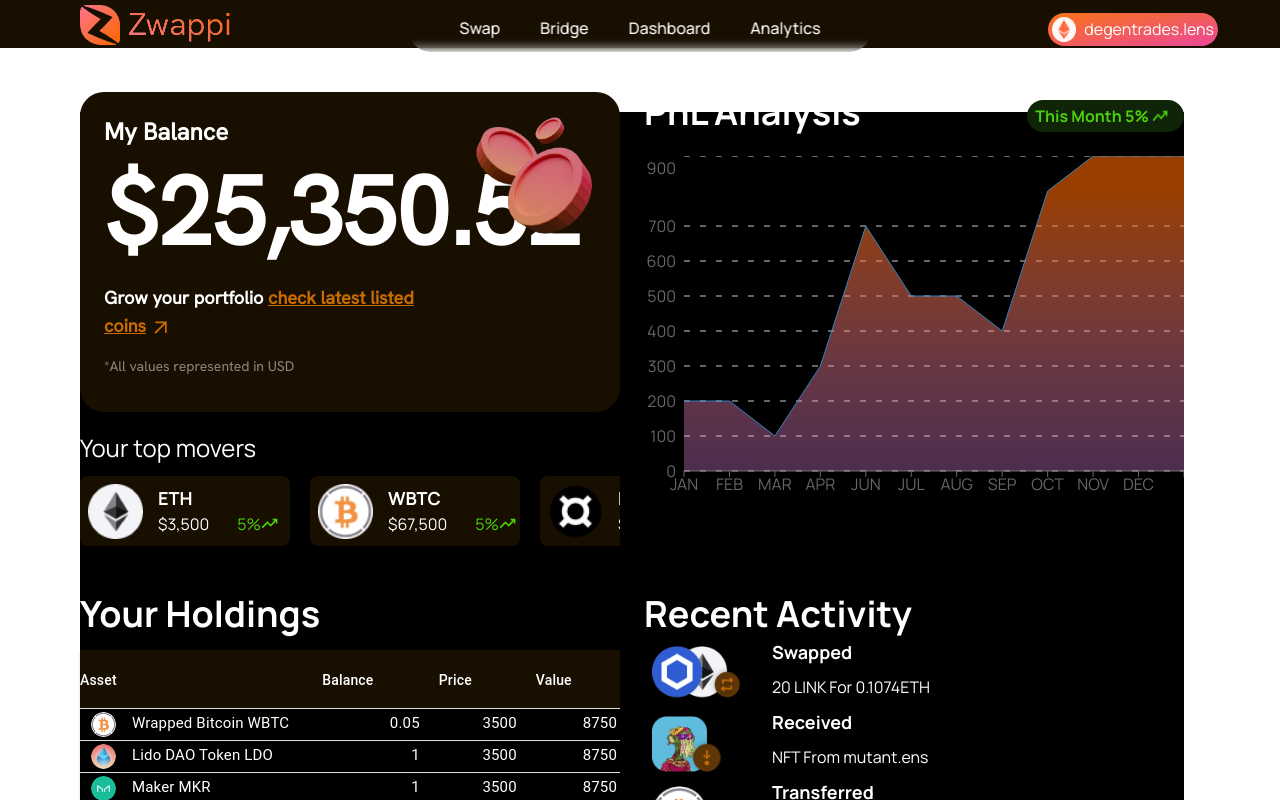
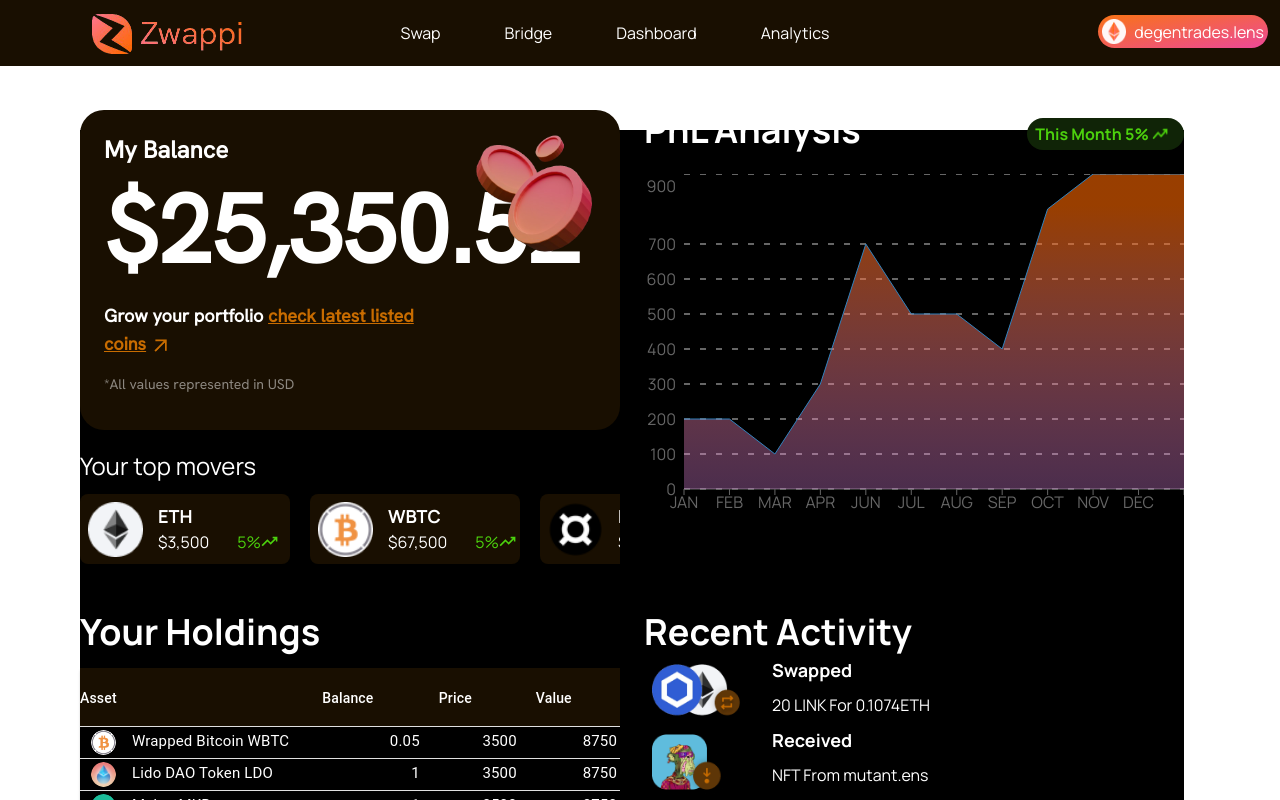
Before and after one commit to Hi-828/test-project-onchain, a Next.js app: page / in a window 1280 px wide. Shown: the top 800 px of the page. Built offline with nearby package versions, Linux system fonts and the light colour scheme.

Commit message:
header update

```diff
--- a/src/components/Header/Logo.js
+++ b/src/components/Header/Logo.js
@@ -8,7 +8,7 @@
         <a>
           <div
             style={{width: "152px", height: "42px" }}
-            className="w-12 md:w-16 overflow-hidden border-solid border-dark dark:border-gray mr-2 xs:mr-4"
+            className="w-12 md:w-16 overflow-hidden border-solid border-dark dark:border-gray mr-2 md:ml-20"
           >
             <Image
               src={profileImg}
--- a/src/components/Header/index.js
+++ b/src/components/Header/index.js
@@ -11,37 +11,69 @@
   const toggle = () => {
     setClick(!click);
   };
+
+  const [showNav, setShowNav] = useState(false);
+  const [activeTab, setActiveTab] = useState(""); // Track active tab
+  // Function to handle tab click
+  const handleTabClick = (tabName) => {
+    setActiveTab(tabName); // Set active tab
+    setShowNav(false); // Hide the navigation menu after clicking a tab
+  };
   return (
-    <header className="w-full p-0 px-5 sm:px-10 md:pl-20 md:pr-52 flex items-center justify-between bg-customdark h-14 xs:h-12">
-      <Logo/>
-
-      <nav
-        className=" w-max py-3 px-8 rounded-full font-medium capitalize  items-center hidden sm:flex
-        fixed top-6 right-1/2 translate-x-1/2  backdrop-blur-sm z-50 mt-[-20px] text-white"
+    <header className="flex items-center justify-center p-3 flex-wrap text-white bg-custom-color bg-customdark">
+      <Logo />
+      <button
+        onClick={() => setShowNav(!showNav)}
+        type="button"
+        className="inline-flex p-3 text-white hover:text-gray-300 focus:text-white focus:outline-none lg:hidden ml-auto"
       >
-        <Link href="Swap" className="mx-5">
+        <svg width="6" height="20" viewBox="0 0 4 16" fill="none" xmlns="http://www.w3.org/2000/svg">
+          <path d="M2 16C1.45 16 0.979167 15.8042 0.5875 15.4125C0.195833 15.0208 0 14.55 0 14C0 13.45 0.195833 12.9792 0.5875 12.5875C0.979167 12.1958 1.45 12 2 12C2.55 12 3.02083 12.1958 3.4125 12.5875C3.80417 12.9792 4 13.45 4 14C4 14.55 3.80417 15.0208 3.4125 15.4125C3.02083 15.8042 2.55 16 2 16ZM2 10C1.45 10 0.979167 9.80417 0.5875 9.4125C0.195833 9.02083 0 8.55 0 8C0 7.45 0.195833 6.97917 0.5875 6.5875C0.979167 6.19583 1.45 6 2 6C2.55 6 3.02083 6.19583 3.4125 6.5875C3.80417 6.97917 4 7.45 4 8C4 8.55 3.80417 9.02083 3.4125 9.4125C3.02083 9.80417 2.55 10 2 10ZM2 4C1.45 4 0.979167 3.80417 0.5875 3.4125C0.195833 3.02083 0 2.55 0 2C0 1.45 0.195833 0.979167 0.5875 0.5875C0.979167 0.195833 1.45 0 2 0C2.55 0 3.02083 0.195833 3.4125 0.5875C3.80417 0.979167 4 1.45 4 2C4 2.55 3.80417 3.02083 3.4125 3.4125C3.02083 3.80417 2.55 4 2 4Z" fill="#FFF7F7" />
+        </svg>
+      </button>
+      <div className="w-full flex-grow lg:inline-flex lg:flex-grow lg:w-auto justify-center">
+        <div className="mr-[100px]">
+          <div
+            className={
+              "lg:inline-flex lg:flex-row flex flex-col " +
+              (showNav ? "" : "hidden")
+            }
+          >
+            <a className={
+              "lg:inline-flex lg:w-auto px-3 py-2 rounded mx-5" +
+              (activeTab === "Swap" ? " border-b-4 border-[#C86C00]" : "") // Add border-bottom if the tab is active
+            }
+              onClick={() => handleTabClick("Swap")}>
               Swap
-        </Link>
-        <Link href="/bridge" className="mx-5">
+            </a>
+            <a className={
+              "lg:inline-flex lg:w-auto px-3 py-2 rounded mx-5" +
+              (activeTab === "Bridge" ? " border-b-4 border-[#C86C00]" : "") // Add border-bottom if the tab is active
+            }
+              onClick={() => handleTabClick("Bridge")}>
               Bridge
-        </Link>
-        <Link href="/" className="mx-5">
+            </a>
+            <Link href="/" className={
+              "lg:inline-flex lg:w-auto px-3 py-2 rounded mx-5" +
+              (activeTab === "Dashboard" ? " border-b-4 border-[#C86C00]" : "") // Add border-bottom if the tab is active
+            }
+              onClick={() => handleTabClick("Dashboard")}>
               Dashboard
             </Link>
-        <Link href="/analytics" className="mx-5">
+            <a className={
+              "lg:inline-flex lg:w-auto px-3 py-2 rounded mx-5" +
+              (activeTab === "Analytics" ? " border-b-4 border-[#C86C00]" : "") // Add border-bottom if the tab is active
+            }
+              onClick={() => handleTabClick("Analytics")}>
               Analytics
-        </Link>
-      </nav>
+            </a>
+          </div>
+        </div>
+      </div>
       <div className="sm:flex items-center ml-5" style={{ marginTop: "-3px" }}>
-        <a
-          rel="noopener noreferrer"
-          className="inline-block w-6 h-6 ml-24 "
-          aria-label="Check my profile on Dribbble"
-          target="_blank"
-        >
         <button
-            className="flex items-center rounded-full py-1 px-1 bg-gradient-to-br from-orange-500 to-pink-500 text-white hover:from-orange-500 hover:to-orange-600 hover:bg-gradient-to-tr mr-2 md:mr-4 "
-            style={{ maxWidth: "170px", marginTop: "2px"}} // Adjust the max width of the button
+          className="flex items-center rounded-full py-1 px-1 bg-gradient-to-br from-orange-500 to-pink-500 text-white hover:from-orange-500 hover:to-orange-600 hover:bg-gradient-to-tr mt-[-38px] md:mt-[0px] ml-[270px] md:ml-[0px]"
+          style={{ maxWidth: "170px" }} // Adjust the max width of the button
         >
           {/* Conditionally render button content based on screen size */}
           <div className="w-6 md:w-16 overflow-hidden border-solid border-dark dark:border-gray ">
@@ -56,47 +88,7 @@
           {/* Render button text only on non-mobile devices */}
           <span className="hidden sm:inline ml-2">degentrades.lens</span>
         </button>
-        </a>
       </div>
-
-      <button
-        className="inline-block sm:hidden z-50"
-        onClick={toggle}
-        aria-label="Hamburger Menu"
-      >
-        <div className="w-6 cursor-pointer transition-all ease duration-300">
-          <div className="relative">
-            <span
-              className="absolute top-0 inline-block w-full h-0.5 bg-dark dark:bg-light rounded transition-all ease duration-200"
-              style={{
-                transform: click
-                  ? "rotate(-45deg) translateY(0)"
-                  : "rotate(0deg) translateY(6px)",
-              }}
-            >
-              &nbsp;
-            </span>
-            <span
-              className="absolute top-0 inline-block w-full h-0.5 bg-dark dark:bg-light rounded transition-all ease duration-200"
-              style={{
-                opacity: click ? 0 : 1,
-              }}
-            >
-              &nbsp;
-            </span>
-            <span
-              className="absolute top-0 inline-block w-full h-0.5 bg-dark dark:bg-light rounded transition-all ease duration-200"
-              style={{
-                transform: click
-                  ? "rotate(45deg) translateY(0)"
-                  : "rotate(0deg) translateY(-6px)",
-              }}
-            >
-              &nbsp;
-            </span>
-          </div>
-        </div>
-      </button>
     </header>
   );
 };
--- a/src/components/Home/Balance.js
+++ b/src/components/Home/Balance.js
@@ -85,7 +85,6 @@
                                     <Image
                                         src={trending}
                                         alt="Arrow"
-                                        className="w-full h-auto"
                                         sizes="20vw"
                                         priority
                                     />
@@ -116,7 +115,7 @@
                                     <Image
                                         src={trending}
                                         alt="Arrow"
-                                        className="w-full h-auto"
+
                                         sizes="20vw"
                                         priority
                                     />
@@ -147,7 +146,7 @@
                                     <Image
                                         src={trending}
                                         alt="Arrow"
-                                        className="w-full h-auto"
+
                                         sizes="20vw"
                                         priority
                                     />
@@ -178,7 +177,7 @@
                                     <Image
                                         src={trending}
                                         alt="Arrow"
-                                        className="w-full h-auto"
+
                                         sizes="20vw"
                                         priority
                                     />
@@ -209,7 +208,6 @@
                                     <Image
                                         src={trending}
                                         alt="Arrow"
-                                        className="w-full h-auto"
                                         sizes="20vw"
                                         priority
                                     />
```
Lines whose indentation alone changed are shown as unchanged.
